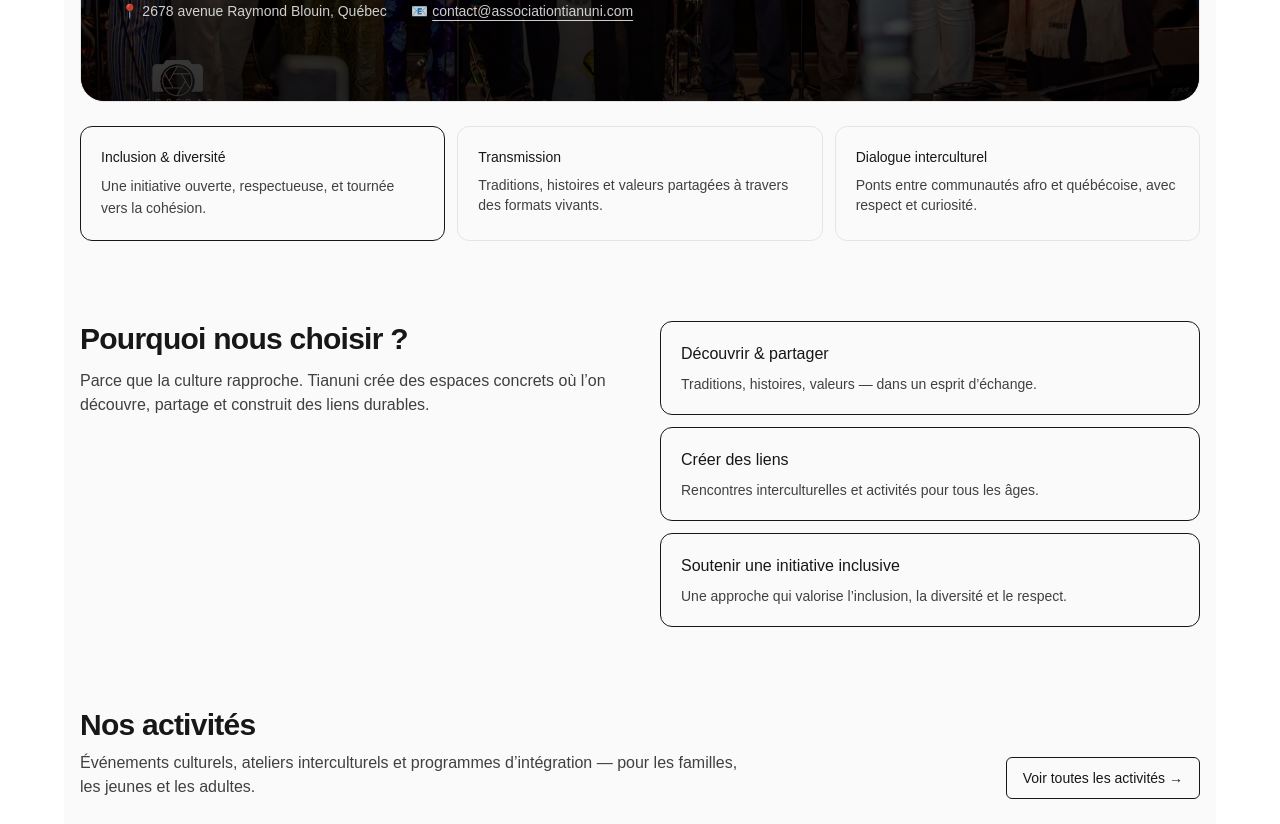
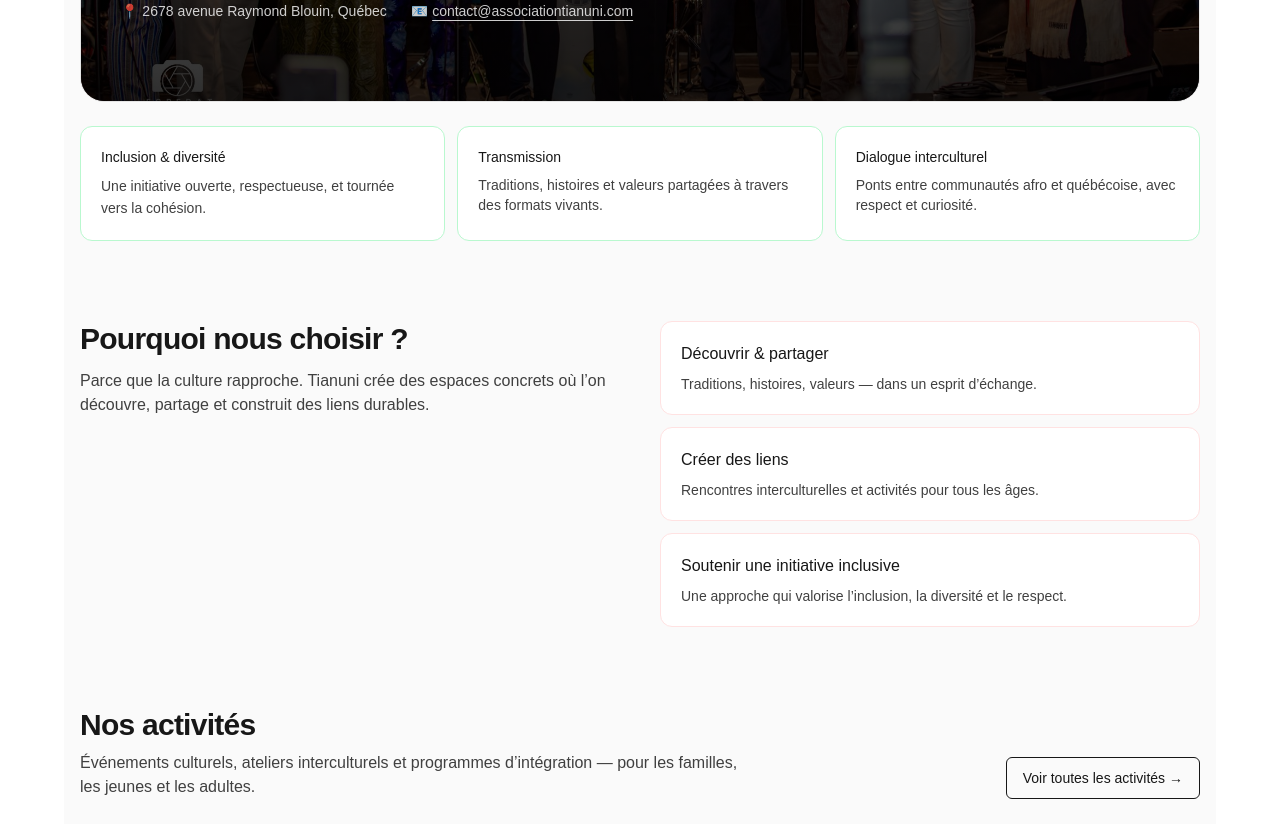
Before and after one commit to Hazichomwarr/tianuni, a Next.js app: page / in a window 1280 px wide. Shown: the part 620-1444 px from the top of the page. Built offline with nearby package versions, Linux system fonts and the light colour scheme.

Commit message:
refactor(ui): change hero and mission pillars card border-color

```diff
--- a/app/components/Hero.tsx
+++ b/app/components/Hero.tsx
@@ -207,20 +207,20 @@ export default function Hero() {
 
       {/* “Proof” cards under hero (still clean, but now festive overall) */}
       <div className="mt-6 grid gap-3 md:grid-cols-3">
-        <div className="rounded-xl border border-neutral-200bg-white p-5">
+        <div className="rounded-xl border border-green-200 bg-white p-5">
           <div className="text-sm font-medium">Inclusion & diversité</div>
           <p className="mt-2 text-sm text-neutral-700 leading-relaxed">
             Une initiative ouverte, respectueuse, et tournée vers la cohésion.
           </p>
         </div>
-        <div className="rounded-xl border border-neutral-200 p-5">
+        <div className="rounded-xl border border-green-200 bg-white p-5">
           <div className="text-sm font-medium">Transmission</div>
           <p className="mt-2 text-sm text-neutral-700">
             Traditions, histoires et valeurs partagées à travers des formats
             vivants.
           </p>
         </div>
-        <div className="rounded-xl border border-neutral-200 p-5">
+        <div className="rounded-xl border border-green-200 bg-white p-5">
           <div className="text-sm font-medium">Dialogue interculturel</div>
           <p className="mt-2 text-sm text-neutral-700">
             Ponts entre communautés afro et québécoise, avec respect et
--- a/app/page.tsx
+++ b/app/page.tsx
@@ -25,19 +25,19 @@ export default function HomePage() {
           </div>
 
           <div className="grid gap-3">
-            <div className="rounded-xl border p-5">
+            <div className="rounded-xl border border-red-100 bg-white p-5">
               <div className="font-medium">Découvrir & partager</div>
               <p className="mt-2 text-sm text-neutral-700">
                 Traditions, histoires, valeurs — dans un esprit d’échange.
               </p>
             </div>
-            <div className="rounded-xl border p-5">
+            <div className="rounded-xl border border-red-100 bg-white p-5">
               <div className="font-medium">Créer des liens</div>
               <p className="mt-2 text-sm text-neutral-700">
                 Rencontres interculturelles et activités pour tous les âges.
               </p>
             </div>
-            <div className="rounded-xl border p-5">
+            <div className="rounded-xl border border-red-100 bg-white p-5">
               <div className="font-medium">
                 Soutenir une initiative inclusive
               </div>
```
